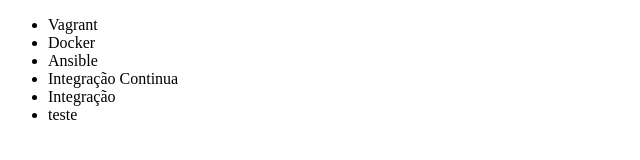
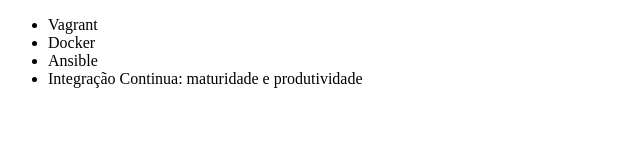
Before and after one commit to gabrieloliveira-ds/alura-git, a plain HTML site: page index.html in a window 1280 px wide. Shown: the whole page, without its empty margins (0-640 px from the left). Drawn offline with Linux system fonts and the light colour scheme.

Commit message:
arrumando codigo

```diff
--- a/index.html
+++ b/index.html
@@ -10,9 +10,7 @@
         <li>Vagrant</li>
         <li>Docker</li>
         <li>Ansible</li>
-        <li>Integração Continua</li>
-        <li>Integração</li>
-        <li>teste</li>
+        <li>Integração Continua: maturidade e produtividade</li>
     </ul>
 </body>
 </html>
```
